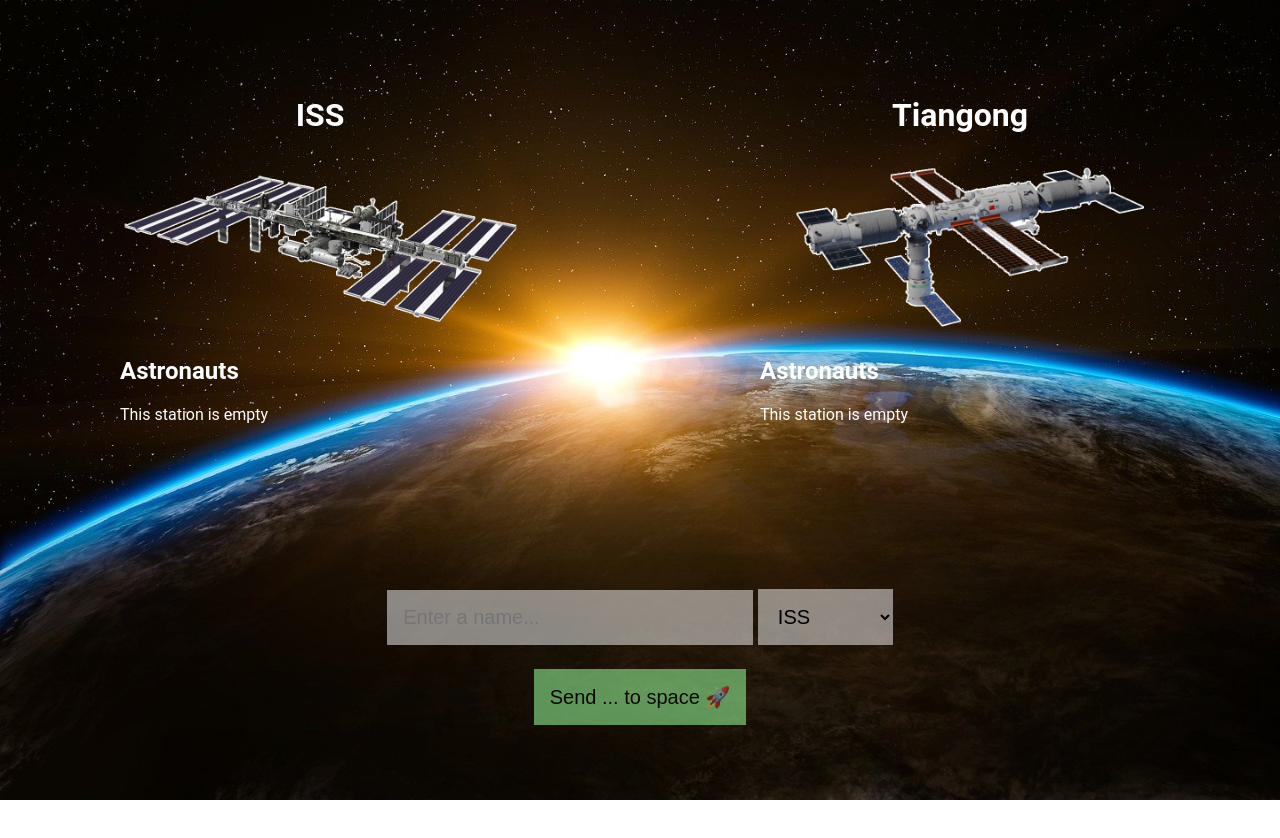
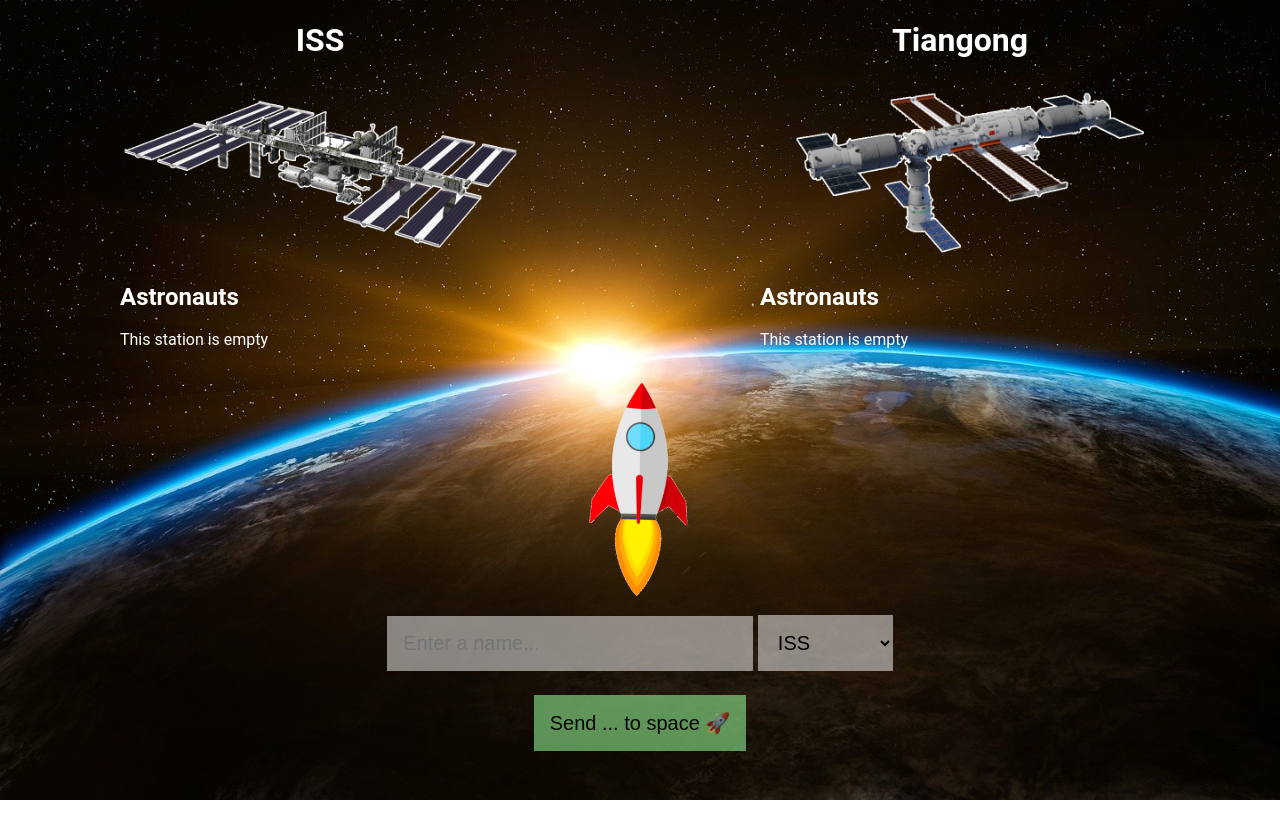
Before and after one commit to nw1n/svelte-austronaut-challenge-1, a SvelteKit app: page /space-stations in a window 1280 px wide. Shown: the top 838 px of the page. Before the commit the page ends 800 px from the top, so only its background shows below. Built offline with nearby package versions, Linux system fonts and the light colour scheme.

Commit message:
Add rocket

```diff
--- a/src/routes/space-stations/+page.svelte
+++ b/src/routes/space-stations/+page.svelte
@@ -9,6 +9,7 @@
 <main>
 	<SpaceStation name={SpaceStations.Iss}></SpaceStation>
 	<SpaceStation name={SpaceStations.Tiangong}></SpaceStation>
+	<img id="rocket" src="/rocket.png" alt="Rocket" />
 	<div id="add-astronaut-form">
 		<AddAstronautForm {onAstronautAdded}></AddAstronautForm>
 	</div>
@@ -21,6 +22,7 @@
 
 		display: grid;
 		grid-template-columns: 1fr 1fr;
+		grid-template-rows: auto max-content max-content;
 		justify-items: center;
 		align-items: center;
 
@@ -36,7 +38,17 @@
 		letter-spacing: 8px;
 	}
 
-	#add-astronaut-form {
+	#add-astronaut-form,
+	#rocket {
 		grid-column: span 2;
 	}
+
+	#add-astronaut-form {
+		padding-bottom: 6rem;
+	}
+
+	#rocket {
+		align-self: end;
+		height: 250px;
+	}
 </style>
```
